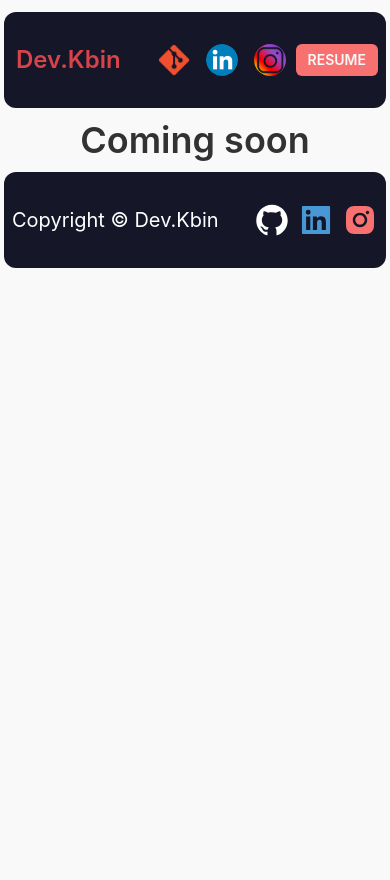
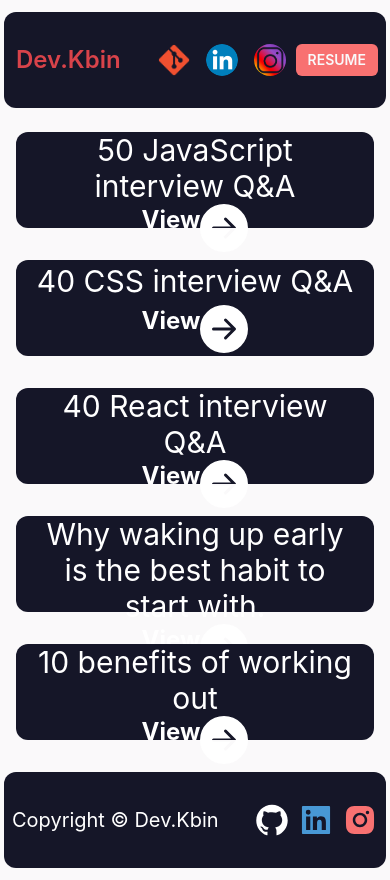
Before and after one commit to Khalidprithy/Portfolio_Updated, a React (Create React App) app: page /blog in a window 390 px wide. Before the commit the page ends 844 px from the top, so only its background shows below. Built offline with nearby package versions, Linux system fonts and the light colour scheme.

Commit message:
blog added

```diff
--- a/src/components/Pages/About.js
+++ b/src/components/Pages/About.js
@@ -2,8 +2,22 @@ import React from 'react';
 
 const About = () => {
     return (
-        <div className='flex items-center justify-center'>
-            <h1 className='text-4xl font-semibold'>Still on development</h1>
+        <div className='m-2 my-10'>
+            <div className="h-fit grid grid-cols-1 md:grid-cols-2 justify-center items-center pt-0 md:pt-10 bg-neutral rounded-2xl w-full md:w-8/12 hover:w-10/12 mx-auto ease-in-out duration-500 ">
+                <div className="text-center mx-2 my-4 md:mx-auto order-2 md:order-1">
+                    <div className="max-w-md text-white p-2">
+                        <p className='text-xl font-semibold'>Hello There</p>
+                        <h1 className="text-6xl font-bold text-center">I'm <br /> Khalid Bin Alam</h1>
+                        <p className="py-6 px-2 text-base md:text-2xl">MERN stack Developer. I have experience working with HTML5, CSS3, JavaScript, ES6, Bootstrap, Tailwind, Node.js, and MongoDB. I can work with Figma and Adobe XD. I have built a few Full-stack applications. At this moment, I am seeking a professional working environment to help build real-life applications and grow as a web developer</p>
+                        <a
+                            href='#contactMe'
+                            className="btn btn-accent text-white">Hire Me</a>
+                        <button
+                            className="btn btn-info text-white ml-2">Learn More</button>
+                    </div>
+                </div>
+                <img src="https://i.ibb.co/7WTpJ1K/profile.jpg" alt="" className="w-2/4 md:w-3/4 shadow-2xl rounded-full mx-auto order-1 md:order-2 m-10" />
+            </div>
         </div>
     );
 };
--- a/src/components/Pages/Blog.js
+++ b/src/components/Pages/Blog.js
@@ -1,9 +1,78 @@
-import React from 'react';
+import React, { useState } from 'react';
+import { BsFillArrowRightCircleFill } from 'react-icons/bs';
 
 const Blog = () => {
+
+    const [openFront, setOpenFront] = useState(false);
+
     return (
-        <div className='flex items-center justify-center'>
-            <h1 className='text-4xl font-semibold'>Coming soon</h1>
+        <div>
+            <div className='flex items-center justify-center m-4 mt-6'>
+                <div
+                    onMouseEnter={() => setOpenFront(true)}
+                    onMouseLeave={() => setOpenFront(false)}
+                    className='flex flex-col md:flex-row items-center justify-around bg-neutral text-white w-full md:w-6/12 mx-auto hover:w-10/12 h-24 rounded-xl ease-in-out duration-500 mb-4'
+                >
+                    <h1 className='text-3xl text-center text-white px-4 ease-in-out duration-1000'>50 JavaScript interview Q&A</h1>
+                    <div className={` ${openFront ? "hidden md:flex justify-between items-center gap-4 ease-in-out duration-500" : "flex md:hidden"} `}>
+                        <p className='text-2xl font-bold'>View</p>
+                        <BsFillArrowRightCircleFill className='text-5xl hover:text-error ease-out duration-300'></BsFillArrowRightCircleFill>
+                    </div>
+                </div>
+            </div>
+            <div className='flex items-center justify-center m-4'>
+
+                <div
+                    onMouseEnter={() => setOpenFront(true)}
+                    onMouseLeave={() => setOpenFront(false)}
+                    className='flex flex-col md:flex-row items-center justify-around bg-neutral text-white w-full md:w-6/12 mx-auto hover:w-10/12 h-24 rounded-xl ease-in-out duration-500 mb-4'
+                >
+                    <h1 className='text-3xl text-center text-white px-4 ease-in-out duration-1000'>40 CSS interview Q&A</h1>
+                    <div className={` ${openFront ? "hidden md:flex justify-between items-center gap-4 ease-in-out duration-500" : "flex md:hidden"} `}>
+                        <p className='text-2xl font-bold'>View</p>
+                        <BsFillArrowRightCircleFill className='text-5xl hover:text-error ease-out duration-300'></BsFillArrowRightCircleFill>
+                    </div>
+                </div>
+            </div>
+            <div className='flex items-center justify-center m-4'>
+                <div
+                    onMouseEnter={() => setOpenFront(true)}
+                    onMouseLeave={() => setOpenFront(false)}
+                    className='flex flex-col md:flex-row items-center justify-around bg-neutral text-white w-full md:w-6/12 mx-auto hover:w-10/12 h-24 rounded-xl ease-in-out duration-500 mb-4'
+                >
+                    <h1 className='text-3xl text-center text-white px-4 ease-in-out duration-1000'>40 React interview Q&A</h1>
+                    <div className={` ${openFront ? "hidden md:flex justify-between items-center gap-4 ease-in-out duration-500" : "flex md:hidden"} `}>
+                        <p className='text-2xl font-bold'>View</p>
+                        <BsFillArrowRightCircleFill className='text-5xl hover:text-error ease-out duration-300'></BsFillArrowRightCircleFill>
+                    </div>
+                </div>
+            </div>
+            <div className='flex items-center justify-center m-4'>
+                <div
+                    onMouseEnter={() => setOpenFront(true)}
+                    onMouseLeave={() => setOpenFront(false)}
+                    className='flex flex-col md:flex-row items-center justify-around bg-neutral text-white w-full md:w-6/12 mx-auto hover:w-10/12 h-24 rounded-xl ease-in-out duration-500 mb-4'
+                >
+                    <h1 className='text-3xl text-center text-white px-4 ease-in-out duration-1000'>Why waking up early is the best habit to start with.</h1>
+                    <div className={` ${openFront ? "hidden md:flex justify-between items-center gap-4 ease-in-out duration-500" : "flex md:hidden"} `}>
+                        <p className='text-2xl font-bold'>View</p>
+                        <BsFillArrowRightCircleFill className='text-5xl hover:text-error ease-out duration-300'></BsFillArrowRightCircleFill>
+                    </div>
+                </div>
+            </div>
+            <div className='flex items-center justify-center m-4'>
+                <div
+                    onMouseEnter={() => setOpenFront(true)}
+                    onMouseLeave={() => setOpenFront(false)}
+                    className='flex flex-col md:flex-row items-center justify-around bg-neutral text-white w-full md:w-6/12 mx-auto hover:w-10/12 h-24 rounded-xl ease-in-out duration-500 mb-4'
+                >
+                    <h1 className='text-3xl text-center text-white px-4 ease-in-out duration-1000'>10 benefits of working out</h1>
+                    <div className={` ${openFront ? "hidden md:flex justify-between items-center gap-4 ease-in-out duration-500" : "flex md:hidden"} `}>
+                        <p className='text-2xl font-bold'>View</p>
+                        <BsFillArrowRightCircleFill className='text-5xl hover:text-error ease-out duration-300'></BsFillArrowRightCircleFill>
+                    </div>
+                </div>
+            </div>
         </div>
     );
 };
```
